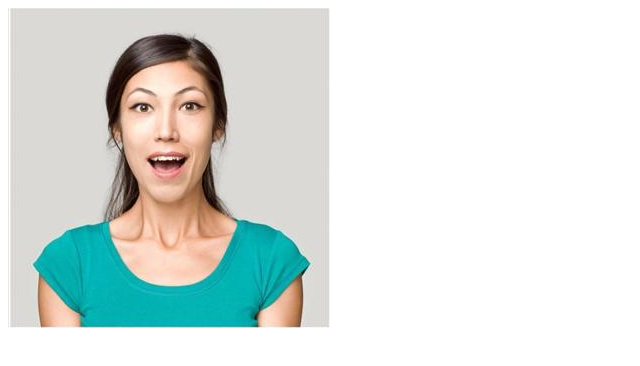
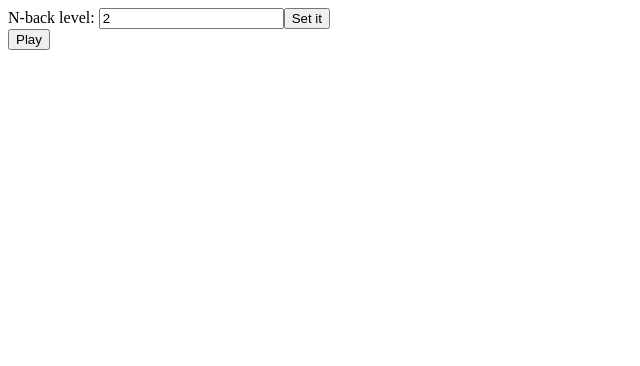
Before and after one commit to Michalkud/eq-nback, a plain HTML site: page index.html in a window 1280 px wide. Shown: the whole page, without its empty margins (0-640 px from the left). Drawn offline with Linux system fonts and the light colour scheme.

Commit message:
Before game screen and game screen created.

```diff
--- a/index.html
+++ b/index.html
@@ -6,7 +6,30 @@
 </head>
 
 <body>
-  <img
+  <div id="view"></div>
+</body>
+
+<script>
+
+/**
+ * Views:
+ *  Before game screen
+ *    Info about n back level [done]
+ *    Play button
+ *    Statistics from previous games
+ *    Custom settings
+ *
+ *  Game screen
+ *    Just pictures of emotions.
+ * */
+
+  const beforeGameScreen = `<div>
+    N-back level:  <input type="number" id="nBackLevel" value="2" /><button onclick="setNbackLevel()">Set it</button></br>
+    <button onclick="startGame()">Play</button>
+
+  </div>`;
+
+  const gameScreen = `<img
     id="expression"
     src="./files/1.jpg"
     alt="Expression"
@@ -14,10 +37,7 @@
       display:block;
       text-align:center;
       "
-  >
-</body>
-
-<script>
+  />`;
 
 
   // const expressionImageSrc = document.getElementById("expression").src;
@@ -39,6 +59,20 @@
   var gameInterval;
 
 
+
+  const setNbackLevel = function() {
+    nBackLevel = document.getElementById("nBackLevel").value;
+  };
+
+  const setView = function (screen) {
+    document.getElementById("view").innerHTML = screen;
+  }
+
+  setView(beforeGameScreen);
+
+
+  const startGame = () => {
+    setView(gameScreen);
     // Changing images of expressions
     var gameInterval = setInterval(
       () =>  {
@@ -51,10 +85,13 @@
           clearInterval(gameInterval);
           // Save the data about success rate.
           gamesHistory.push(stepsHistory);
+          setView(beforeGameScreen);
+
         }
       },
       delayBetweenSteps
     )
+  }
 
   const getActualStepIndex = () => stepsHistory.length - 1;
 
```
Lines whose indentation alone changed are shown as unchanged.
